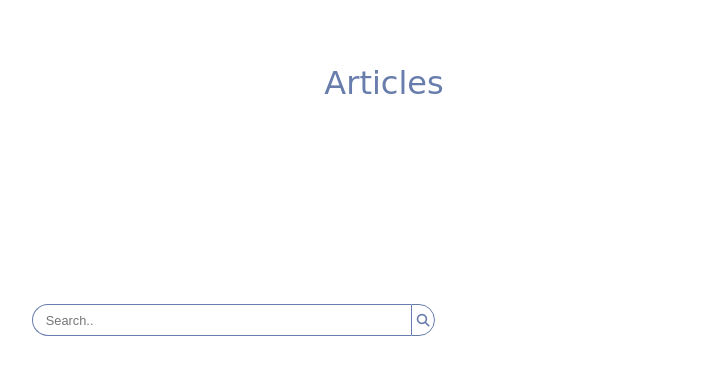
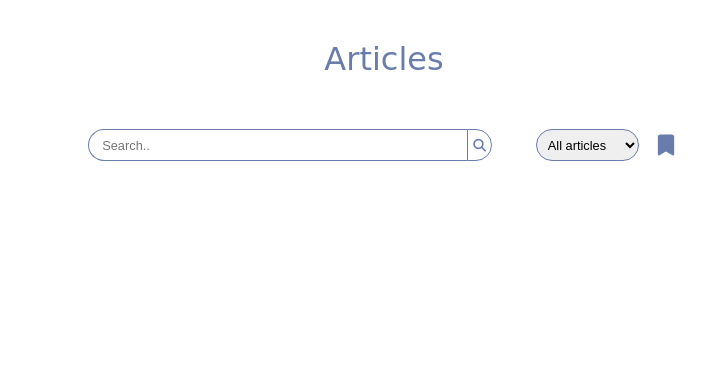
Before and after one commit to nikoleta-dimitrova/pave-mind, a plain HTML site: page articles.html in a window 1280 px wide. Shown: the whole page, without its empty margins (256-962 px from the left). Drawn offline with Linux system fonts and the light colour scheme; a web font is replaced by a local one.

Commit message:
articles searchbar and filters initial version

```diff
--- a/articles.html
+++ b/articles.html
@@ -25,8 +25,18 @@
                     </button>
                 </div>
             </div>
+
+            <div class="articles-table-filters">
+                <select id="articles-filter">
+                    <option class="articles-filter-item">All articles</option>
+                    <option class="articles-filter-item">Most viewed</option>
+                    <option class="articles-filter-item">Newest</option>
+                    <option class="articles-filter-item">Oldest</option>
+                </select>
+            </div>
+
+            <img id="articles-save" src="./Assets/Images/bookmark-filled.svg" alt="">
         </div>
-
     </section>
     <script src="https://kit.fontawesome.com/43dcc20e7a.js" crossorigin="anonymous"></script>
 </body>
--- a/style.css
+++ b/style.css
@@ -38,12 +38,18 @@ html {
     font-family: var(--headings-font);
     color: var(--darkblue-color);
     font-size: var(--title-size);
-    margin-top: 5vw;
+    margin-top: 5vh;
 }
 
-.searchbar-container {
+.searchfilter-container {
+    display: flex;
+    align-items: center;
+    justify-content: center;
+    width: 100vw;
     font-family: Arial, Helvetica, sans-serif;
+    margin-top: 4vw;
 }
+
 
 .search-box {
     width: 90%;
@@ -80,8 +86,24 @@ html {
 
 .searchbar-container {
     width: 35%;
-    position: absolute;
-    left: 40%;
-    top: 40%;
-    transform: translate(-50%, -50%);
 }
+
+#articles-filter {
+    font-weight: 500;
+    width: 8vw;
+    height: 4vh;
+    border-radius: 17px;
+    border: 1px solid var(--darkblue-color);
+    font-size: 1vw;
+    padding-left: .5vw;
+}
+
+.articles-filter-item {
+    padding: 5rem;
+}
+
+#articles-save{
+    height: 3.5vh;
+    margin-left: 1vw;
+
+}
```
Also changed, not shown: Assets/Images/bookmark-filled.svg (added), Assets/Images/bookmark.svg (added).
